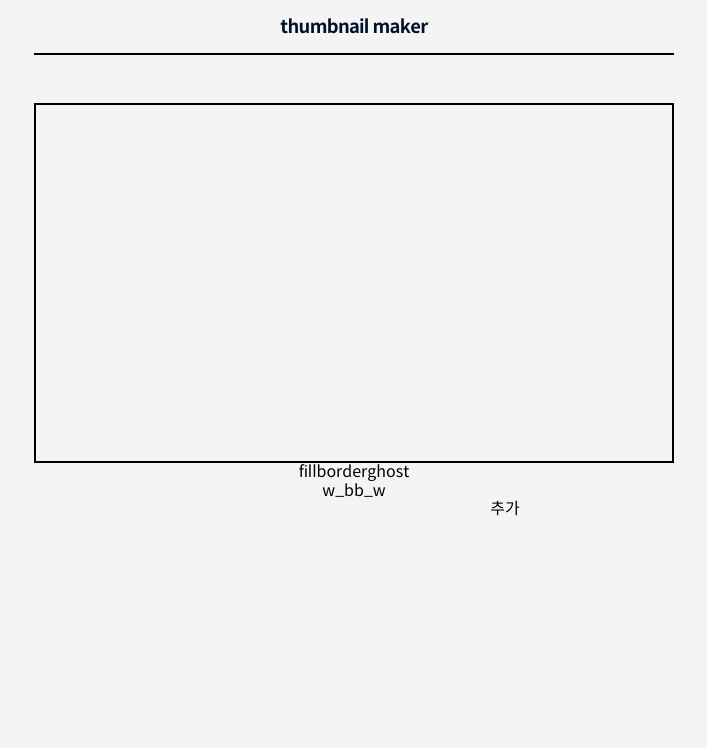
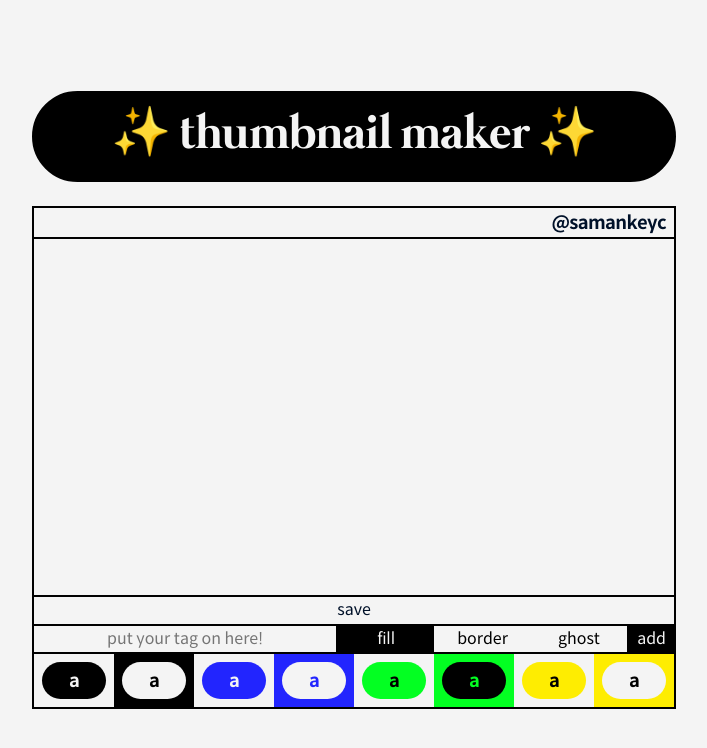
Before and after one commit to samankey/sambnail-maker.github.io, a Nuxt app: page / in a window 1280 px wide. Shown: the top 748 px of the page, without its empty margins (286-993 px from the left). Built offline with nearby package versions, Linux system fonts and the light colour scheme; what vue-notification would draw is missing.

Commit message:
Feat: 테마추가 및 기능 추가
- 태그 삭제
- 테마 선택

```diff
--- a/assets/data/theme.json
+++ b/assets/data/theme.json
@@ -15,6 +15,57 @@
       "fill": "bg_White",
       "bd_ft": "ft_White",
       "fill_ft": "ft_Black"
+    },
+
+    {
+      "title": "w_blu",
+      "bg": "bg_White",
+      "bd": "bd_Blue",
+      "fill": "bg_Blue",
+      "bd_ft": "ft_Blue",
+      "fill_ft": "ft_White"
+    },
+    {
+      "title": "blu_w",
+      "bg": "bg_Blue",
+      "bd": "bd_White",
+      "fill": "bg_White",
+      "bd_ft": "ft_White",
+      "fill_ft": "ft_Blue"
+    },
+
+    {
+      "title": "n_w",
+      "bg": "bg_White",
+      "bd": "bd_Neon",
+      "fill": "bg_Neon",
+      "bd_ft": "ft_Black",
+      "fill_ft": "ft_Black"
+    },
+    {
+      "title": "n_b",
+      "bg": "bg_Neon",
+      "bd": "bd_Black",
+      "fill": "bg_Black",
+      "bd_ft": "ft_Black",
+      "fill_ft": "ft_Neon"
+    },
+
+    {
+      "title": "w_y",
+      "bg": "bg_White",
+      "bd": "bd_Yellow",
+      "fill": "bg_Yellow",
+      "bd_ft": "ft_Black",
+      "fill_ft": "ft_Black"
+    },
+    {
+      "title": "y_w",
+      "bg": "bg_Yellow",
+      "bd": "bd_White",
+      "fill": "bg_White",
+      "bd_ft": "ft_Black",
+      "fill_ft": "ft_Black"
     }
   ]
 }
--- a/assets/scss/global.scss
+++ b/assets/scss/global.scss
@@ -39,6 +39,11 @@
   src: local('Spoqa Han Sans Neo Thin'),
     url('~assets/fonts/SpoqaHanSansNeo/Thin/SpoqaHanSansNeo-Thin.woff2')
       format('woff2');
+}
+
+@font-face {
+  font-family: 'Mermaid1001'; /* 사용하고 싶은 font-family명을 지정 */
+  src: url('~assets/fonts/mermaid/Mermaid1001.ttf') format('opentype'); /* 폰트파일 불러오기 */
 }
 
 html,
@@ -256,13 +261,13 @@ body {
 .bd_Btm_Gray {
   border-bottom: 2px solid $Black;
 }
-.bd_left_Gray {
+.bd_Left_Gray {
   border-left: 2px solid $Black;
 }
-.bd_right_Gray {
+.bd_Right_Gray {
   border-right: 2px solid $Black;
 }
-
+//
 .bg_White {
   background-color: $White;
 }
@@ -271,6 +276,19 @@ body {
   background-color: $Black;
 }
 
+.bg_Blue {
+  background-color: $Blue;
+}
+
+.bg_Neon {
+  background-color: $Neon;
+}
+
+.bg_Yellow {
+  background-color: $Yellow;
+}
+
+//
 .bd_Black {
   border: 2px solid $Black;
 }
@@ -279,16 +297,41 @@ body {
   border: 2px solid $White;
 }
 
+.bd_Blue {
+  border: 2px solid $Blue;
+}
+
+.bd_Neon {
+  border: 2px solid $Neon;
+}
+
+.bd_Yellow {
+  border: 2px solid $Yellow;
+}
+
 .bd_transparent {
   border: 2px solid transparent;
 }
 
+//
 .ft_Black {
   color: $Black;
 }
 
 .ft_White {
   color: $White;
+}
+
+.ft_Blue {
+  color: $Blue;
+}
+
+.ft_Neon {
+  color: $Neon;
+}
+
+.ft_Yellow {
+  color: $Yellow;
 }
 
 * {
--- a/components/tag/tag.vue
+++ b/components/tag/tag.vue
@@ -1,7 +1,10 @@
 <template>
-  <span class="text Headline" :class="getTheme">
-    {{ tag.text }}
-  </span>
+  <div class="tagItemBox" :class="getTheme">
+    <span class="text Headline">
+      {{ tag.text }}
+    </span>
+    <button class="icon bd_Gray" @click="deleteTag">x</button>
+  </div>
 </template>
 
 <script>
@@ -26,15 +29,50 @@ export default {
         ? this.className.border
         : this.className.ghost;
     }
+  },
+
+  methods: {
+    deleteTag() {
+      this.$emit('deleteTag', this.tag.text);
+    }
   }
 };
 </script>
 
 <style lang="scss" scoped>
-.text {
+.tagItemBox {
+  position: relative;
   margin: 0.25rem;
   padding: 0.5rem 0.75rem;
   border-radius: 6.25rem;
-  word-break: break-all;
+
+  .text {
+    word-break: break-all;
+    cursor: default;
+  }
+
+  .icon {
+    position: absolute;
+    top: -0.75rem;
+    right: -0.25rem;
+    width: 2rem;
+    height: 2rem;
+    border-radius: 6.25rem;
+    opacity: 0;
+    transition: 0.2s ease-in-out;
+  }
+
+  &:hover {
+    .icon {
+      position: absolute;
+      top: -0.75rem;
+      right: -0.25rem;
+      @include flex-item(center);
+      width: 2rem;
+      height: 2rem;
+      background-color: #fff;
+      opacity: 100;
+    }
+  }
 }
 </style>
--- a/layouts/main.vue
+++ b/layouts/main.vue
@@ -1,10 +1,28 @@
 <template>
-  <div class="main bg_White"><Nuxt /></div>
+  <div class="main bg_White">
+    <div class="mainBox">
+      <header class="title Headline ft_White bg_Black bd_Gray">
+        ✨ thumbnail maker ✨
+      </header>
+      <Nuxt class="bd_Gray" />
+    </div>
+  </div>
 </template>
 
 <style lang="scss" scoped>
 .main {
-  @include flex-item(center, flex-start);
+  @include flex-item(center);
   height: 100%;
+
+  .mainBox {
+    text-align: center;
+
+    .title {
+      margin-bottom: 1.5rem;
+      padding: 1rem 1.25rem;
+      border-radius: 6.25rem;
+      font-family: 'Mermaid1001', sans-serif;
+    }
+  }
 }
 </style>
--- a/pages/index.vue
+++ b/pages/index.vue
@@ -1,36 +1,52 @@
 <template>
   <div class="box">
-    <div class="title Title1 bd_Btm_Gray">thumbnail maker</div>
-    <div class="canvas bd_Gray" :class="getTheme.bg">
+    <div class="title Title1">@samankeyc</div>
+    <div class="canvas bd_Top_Gray bd_Btm_Gray" :class="getTheme.bg">
       <div v-if="tagList.length > 0" class="textBox">
         <Tag
           v-for="(tag, index) in tagList"
           :key="index"
           :tag="tag"
           :class-name="getTheme"
+          @deleteTag="deleteTag"
         />
       </div>
     </div>
-    <div class="typeButton">
+    <div class="aa bd_Btm_Gray">save</div>
+    <div class="tagInputBox bd_Btm_Gray">
+      <input
+        v-model="tagText"
+        class="tagInput"
+        type="text"
+        placeholder="put your tag on here!"
+        @keypress.enter="addTag"
+      />
+      <div class="typeButtonBox bd_Right_Gray bd_Left_Gray">
         <button
           v-for="(type, index) in types"
           :key="index + type"
+          class="typeButton"
+          :class="tagType === type ? 'bg_Black ft_White' : ''"
           @click="setType(type)"
         >
           {{ type }}
         </button>
       </div>
-    <div class="typeButton">
+      <button class="addButton bg_Black ft_White" @click="addTag">add</button>
+    </div>
+    <div class="themeBox">
       <button
         v-for="(color, index) in themeList"
         :key="index + color"
+        class="themeItem"
+        :class="`${color.bg}`"
         @click="setTheme(color.title)"
       >
-        {{ color.title }}
+        <div class="themeFill" :class="`${color.fill}`">
+          <div class="themeText Title1" :class="`${color.fill_ft}`">a</div>
+        </div>
       </button>
     </div>
-    <input v-model="tagText" type="text" @keypress.enter="addTag" />
-    <button @click="addTag">추가</button>
   </div>
 </template>
 
@@ -93,6 +109,16 @@ export default {
         this.tagText = '';
         this.tagType = 'fill';
       }
+      console.log(this.tagList);
+    },
+
+    deleteTag(tag) {
+      const index = this.tagList
+        .map((item) => {
+          return item.text === tag;
+        })
+        .indexOf();
+      this.tagList.splice(index, 1);
     },
 
     setHeight() {
@@ -110,11 +136,10 @@ export default {
 <style lang="scss" scoped>
 .box {
   text-align: center;
-  padding: 1rem;
 
   .title {
-    margin-bottom: 3rem;
-    padding-bottom: 1rem;
+    padding: 0.25rem 0.5rem;
+    text-align: right;
   }
   .canvas {
     padding: 2rem;
@@ -128,5 +153,45 @@ export default {
       flex-wrap: wrap;
     }
   }
+
+  .aa {
+    padding: 0.25rem 0.5rem;
+    text-align: center;
+  }
+
+  .tagInputBox {
+    @include flex-item;
+
+    .tagInput {
+      flex: 1;
+      text-align: center;
+    }
+
+    .typeButtonBox {
+      @include flex-item(space-between);
+      flex: 1;
+      .typeButton {
+        flex: 1;
+        padding: 0.25rem 0.5rem;
+      }
+    }
+
+    .addButton {
+      padding: 0.25rem 0.5rem;
+    }
+  }
+
+  .themeBox {
+    @include flex-item;
+    .themeItem {
+      flex: 1;
+      padding: 0.5rem;
+
+      .themeFill {
+        padding: 0.5rem;
+        border-radius: 6.25rem;
+      }
+    }
+  }
 }
 </style>
```
Also changed, not shown: assets/fonts/Mermaid/Mermaid1001.ttf (added). Lines whose indentation alone changed are shown as unchanged.
